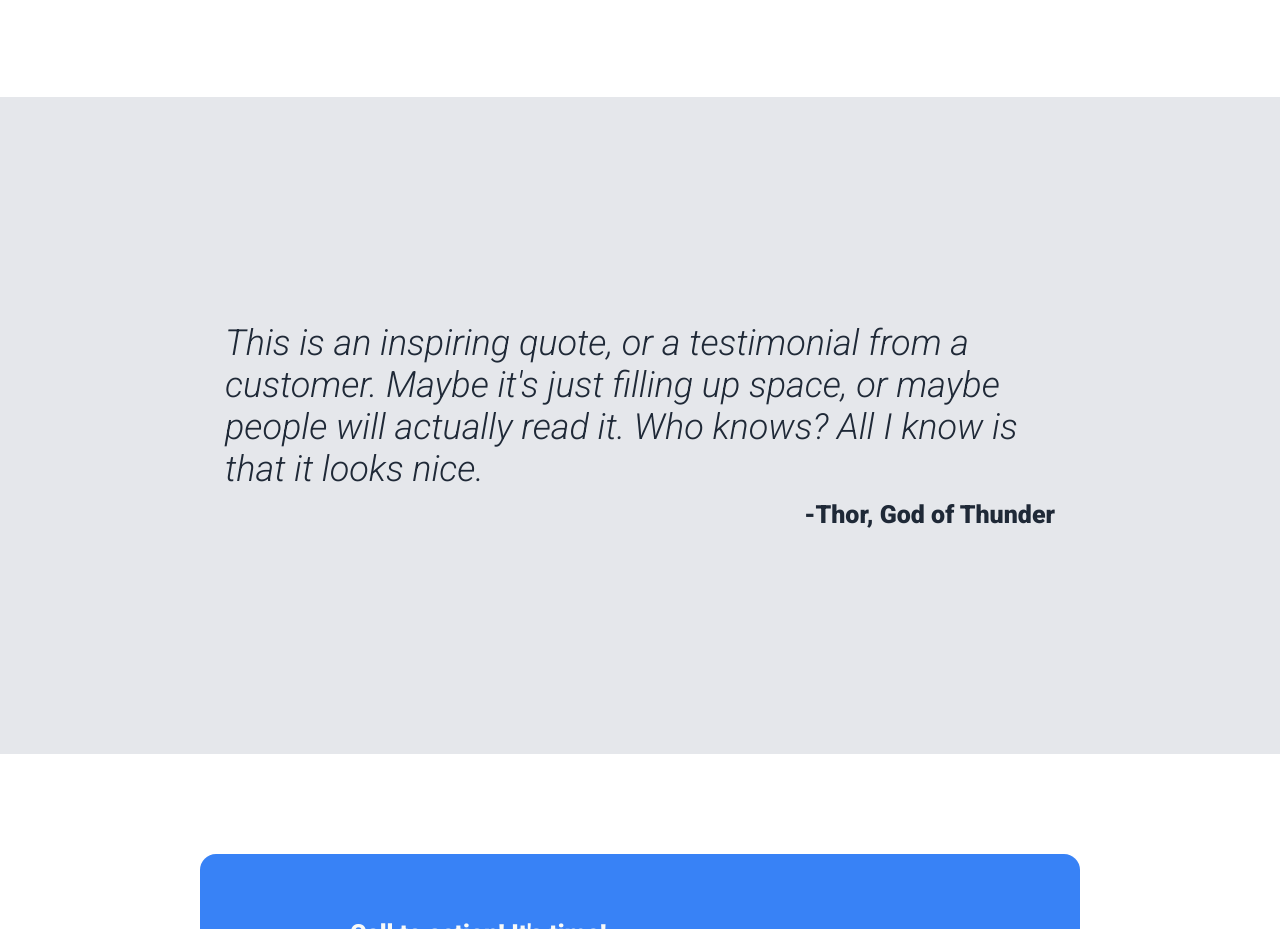
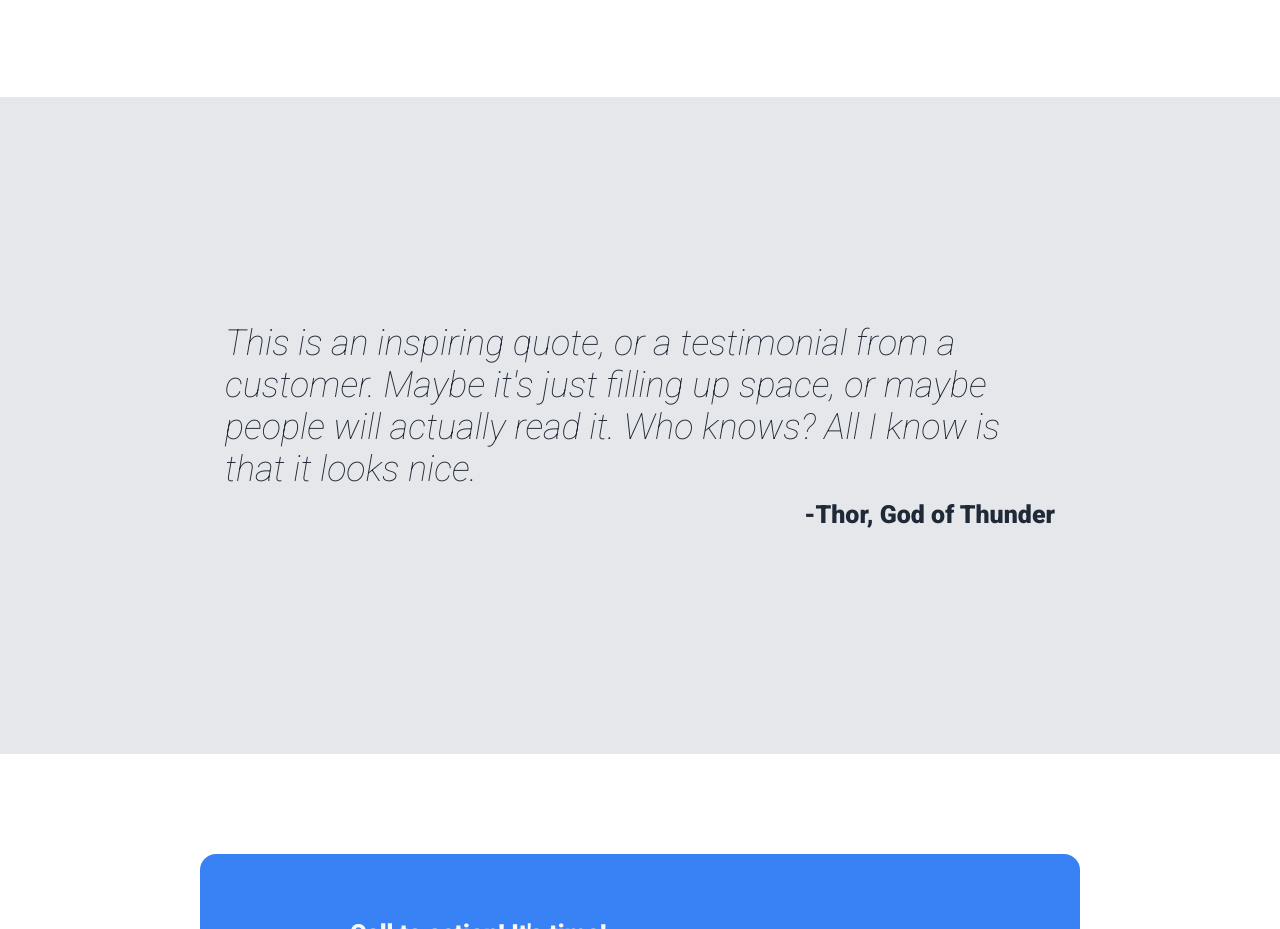
Before and after one commit to MadamMar/landing-page, a plain HTML site: page index.html in a window 1280 px wide. Shown: the part 869-1798 px from the top of the page. Drawn offline with Linux system fonts and the light colour scheme.

Commit message:
more font adjustment

```diff
--- a/style.css
+++ b/style.css
@@ -130,7 +130,7 @@ h1 {
     color: #1F2937;
     font-size: 36px;
     font-style: italic;
-    font-weight: 300;
+    font-weight: lighter;
 }
 
 .signature {
```
